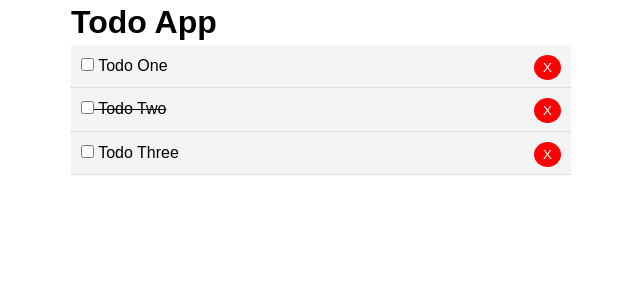
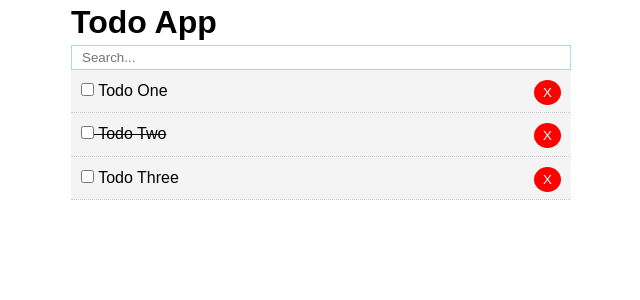
Before and after one commit to CLantigua2/vue-todo-list, a Vue app: page / in a window 1280 px wide. Shown: the top 300 px of the page, without its empty margins (319-959 px from the left). Built offline with nearby package versions, Linux system fonts and the light colour scheme.

Commit message:
completed search filter action for todos

```diff
--- a/package.json
+++ b/package.json
@@ -8,7 +8,7 @@
     "lint": "vue-cli-service lint"
   },
   "dependencies": {
-    "core-js": "^3.0.1",
+    "core-js": "^2.6.5",
     "vue": "^2.6.10"
   },
   "devDependencies": {
--- a/src/App.vue
+++ b/src/App.vue
@@ -1,18 +1,21 @@
 <template>
   <div id="app">
     <Header v-bind:header="header"/>
-    <Todos v-bind:todos="todos" @del-todo="deleteTodo"/>
+    <FilterSearch v-model="search"/>
+    <Todos v-bind:todos="filteredTodos" @del-todo="deleteTodo"/>
   </div>
 </template>
 
 <script>
 import Todos from "./components/Todos";
 import Header from "./components/Header";
+import FilterSearch from "./components/FilterSearch";
 export default {
   name: "app",
   components: {
     Todos,
-    Header
+    Header,
+    FilterSearch
   },
   // state
   data() {
@@ -34,12 +37,30 @@ export default {
           completed: false
         }
       ],
-      header: "Todo App"
+      header: "Todo App",
+      search: ""
     };
   },
   methods: {
     deleteTodo(id) {
       this.todos = this.todos.filter(item => item.id !== id);
+    },
+    inputChange() {
+      this.todos =
+        this.todos.filter(todo =>
+          todo.toUpperCase().indexOf(this.search.toUpperCase())
+        ) > -1;
+    }
+  },
+  computed: {
+    filteredTodos() {
+      return this.todos.filter(todo => {
+        if (todo.title.toLowerCase().indexOf(this.search.toLowerCase()) > -1) {
+          return todo;
+        } else {
+          return null;
+        }
+      });
     }
   }
 };
--- /dev/null
+++ b/src/components/FilterSearch.vue
@@ -0,0 +1,29 @@
+<template>
+  <div class="search">
+    <input
+      class="searchInput"
+      v-bind:value="search"
+      v-on:input="$emit('input', $event.target.value)"
+      placeholder="Search..."
+    >
+  </div>
+</template>
+
+<script>
+export default {
+  name: "FilterSearch",
+  props: ["search"]
+};
+</script>
+
+<style scoped>
+.search {
+  width: 100%;
+}
+.search .searchInput {
+  width: 100%;
+  height: 25px;
+  border: 1px solid lightblue;
+  padding: 10px;
+}
+</style>
```
Also changed, not shown: 1 other file (tests, documents, lock files or other folders).
